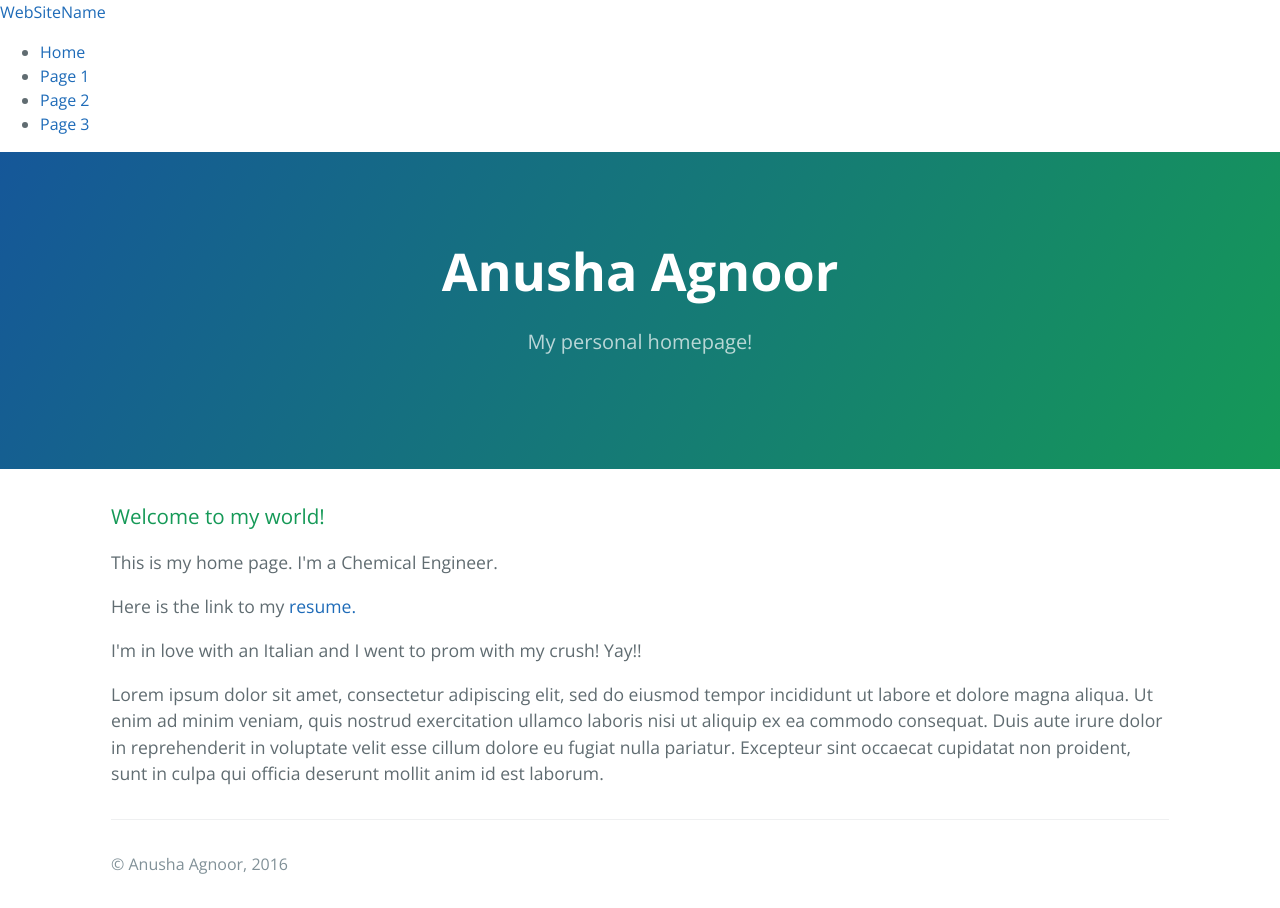
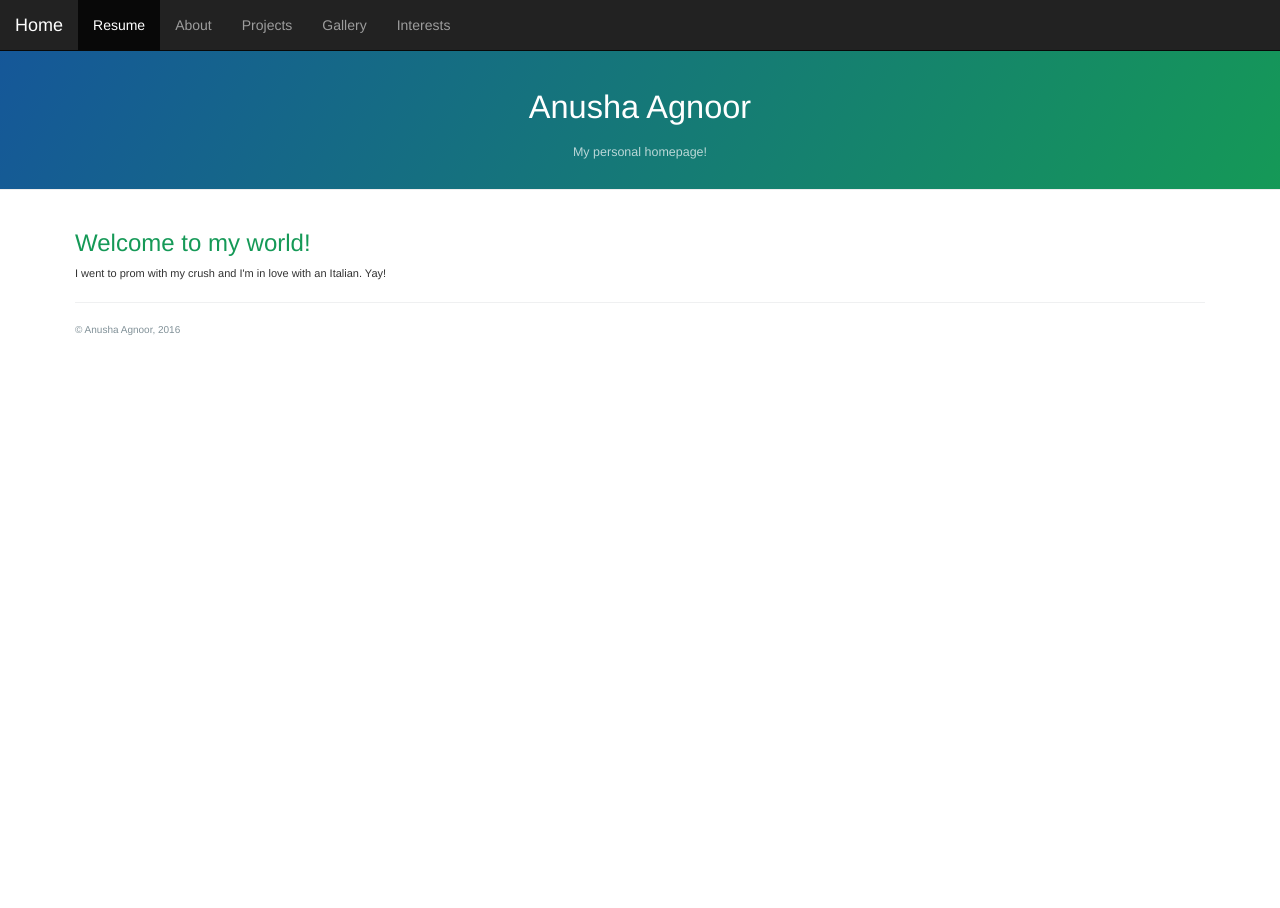
Before and after one commit to anushaagnoor/anushaagnoor.github.io, a plain HTML site: page index.html in a window 1280 px wide. After the commit the page ends 800 px from the top, so only its background shows below. Drawn offline with nearby package versions, Linux system fonts and the light colour scheme.

Commit message:
Update index.html

```diff
--- a/index.html
+++ b/index.html
@@ -8,19 +8,29 @@
     <link href='https://fonts.googleapis.com/css?family=Open+Sans:400,700' rel='stylesheet' type='text/css'>
     <link rel="stylesheet" type="text/css" href="stylesheets/stylesheet.css" media="screen">
     <link rel="stylesheet" type="text/css" href="stylesheets/github-light.css" media="screen">
+
+    <!-- Latest compiled and minified CSS -->
+<link rel="stylesheet" href="https://maxcdn.bootstrapcdn.com/bootstrap/3.3.7/css/bootstrap.min.css">
+
+<!-- jQuery library -->
+<script src="https://ajax.googleapis.com/ajax/libs/jquery/1.12.4/jquery.min.js"></script>
+
+<!-- Latest compiled JavaScript -->
+<script src="https://maxcdn.bootstrapcdn.com/bootstrap/3.3.7/js/bootstrap.min.js"></script>
   </head>
   <body>
 
-    <nav class="navbar navbar-default">
+    <nav class="navbar navbar-inverse navbar-fixed-top">
   <div class="container-fluid">
     <div class="navbar-header">
-      <a class="navbar-brand" href="#">WebSiteName</a>
+      <a class="navbar-brand" href="index.html">Home</a>
     </div>
     <ul class="nav navbar-nav">
-      <li class="active"><a href="#">Home</a></li>
-      <li><a href="#">Page 1</a></li>
-      <li><a href="#">Page 2</a></li>
-      <li><a href="#">Page 3</a></li>
+      <li class="active"><a href="#">Resume</a></li>
+      <li><a href="about.html">About</a></li>
+      <li><a href="projects.html">Projects</a></li>
+      <li><a href="gallery.html">Gallery</a></li>
+      <li><a href="interests.html">Interests</a></li>
     </ul>
   </div>
 </nav>
@@ -33,16 +43,7 @@
       <h3>
 <a id="welcome-to-github-pages" class="anchor" href="#welcome-to-github-pages" aria-hidden="true"><span aria-hidden="true" class="octicon octicon-link"></span></a>Welcome to my world!</h3>
 
-<p>This is my home page. I'm a Chemical Engineer.</p>
-
-<p>Here is the link to my <a href="resume.html">resume.</a></p>
-
-<p>I'm in love with an Italian and I went to prom with my crush! Yay!!</p>
-
-
-
-<p>Lorem ipsum dolor sit amet, consectetur adipiscing elit, sed do eiusmod tempor incididunt ut labore et dolore magna aliqua. Ut enim ad minim veniam, quis nostrud exercitation ullamco laboris nisi ut aliquip ex ea commodo consequat. Duis aute irure dolor in reprehenderit in voluptate velit esse cillum dolore eu fugiat nulla pariatur. Excepteur sint occaecat cupidatat non proident, sunt in culpa qui officia deserunt mollit anim id est laborum.</p>
-
+      <p>I went to prom with my crush and I'm in love with an Italian. Yay!</p>
 
       <footer class="site-footer">
 
```
